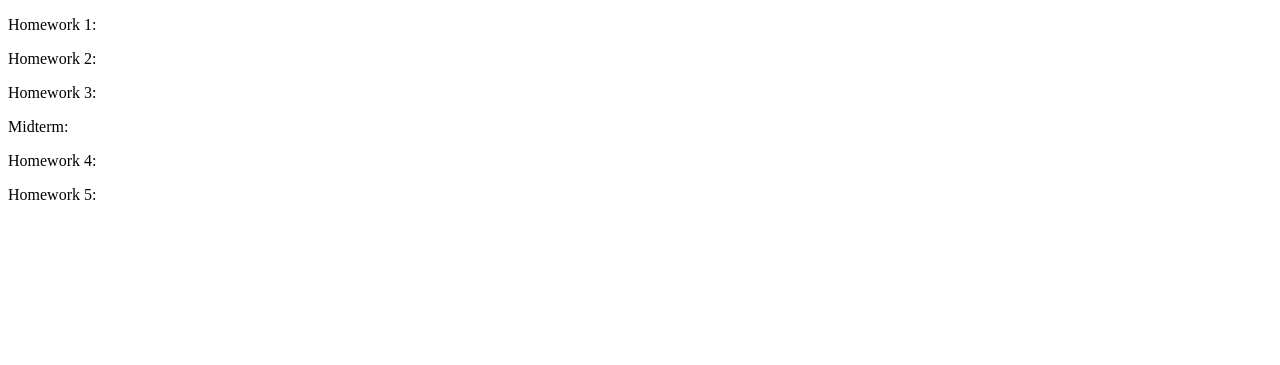
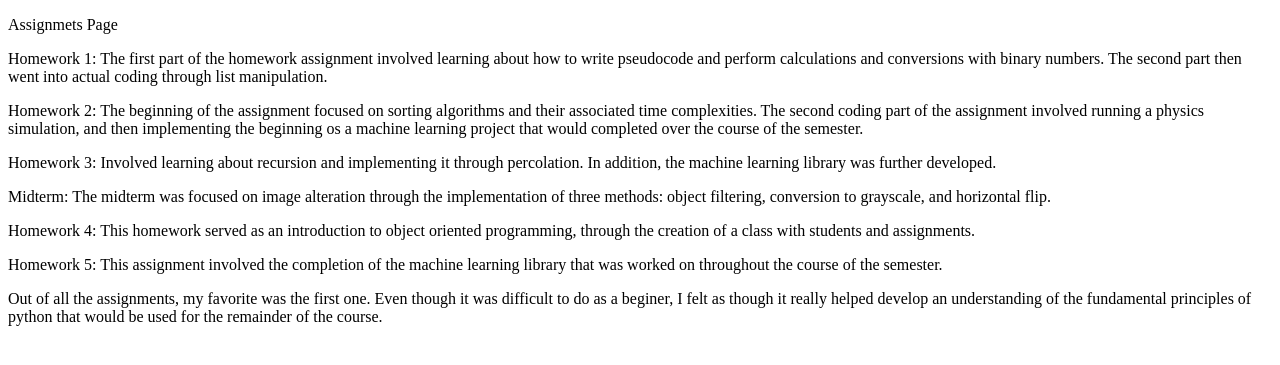
Before and after one commit to nikithomas/nt2551-final, a Flask app: template templates/assignments.html in a window 1280 px wide. Shown: the top 365 px of the page. Run offline with Flask 2, Linux system fonts and the light colour scheme; the template is opened without the code that fills it, so the values that code supplies are empty.

Commit message:
Third Commit

```diff
--- a/app.py
+++ b/app.py
@@ -18,7 +18,7 @@ def main():
 
 @app.route("/assignments")
 def assignments():
-    return render_template("assignmets.html")
+    return render_template("assignments.html")
 
 @app.route("/classes")
 def classes():
--- a/templates/assignments.html
+++ b/templates/assignments.html
@@ -5,18 +5,32 @@
         <title>Assignments!</title>
     <head>
     <body>
-    <p>Homework 1: </p>
+    <p>Assignmets Page</p>
     <p></p>
-    <p>Homework 2:</p>
+    <p>Homework 1: The first part of the homework assignment involved learning about
+    how to write pseudocode and perform calculations and conversions with binary
+    numbers. The second part then went into actual coding through list manipulation.</p>
     <p></p>
-    <p>Homework 3:</p>
+    <p>Homework 2: The beginning of the assignment focused on sorting algorithms and
+    their associated time complexities. The second coding part of the assignment
+    involved running a physics simulation, and then implementing the beginning
+    os a machine learning project that would completed over the course of the semester.</p>
     <p></p>
-    <p>Midterm:</p>
+    <p>Homework 3: Involved learning about recursion and implementing it through percolation.
+    In addition, the machine learning library was further developed.</p>
     <p></p>
-    <p>Homework 4:</p>
+    <p>Midterm: The midterm was focused on image alteration through the implementation
+    of three methods: object filtering, conversion to grayscale, and horizontal flip.</p>
     <p></p>
-    <p>Homework 5:</p>
+    <p>Homework 4: This homework served as an introduction to object oriented programming,
+    through the creation of a class with students and assignments.</p>
+    <p></p>
+    <p>Homework 5: This assignment involved the completion of the machine learning
+    library that was worked on throughout the course of the semester.</p>
     <p></p>
     <p></p>
+    <p>Out of all the assignments, my favorite was the first one. Even though it was
+    difficult to do as a beginer, I felt as though it really helped develop an understanding
+    of the fundamental principles of python that would be used for the remainder of the course.</p>
     </body>
 </html>
```
